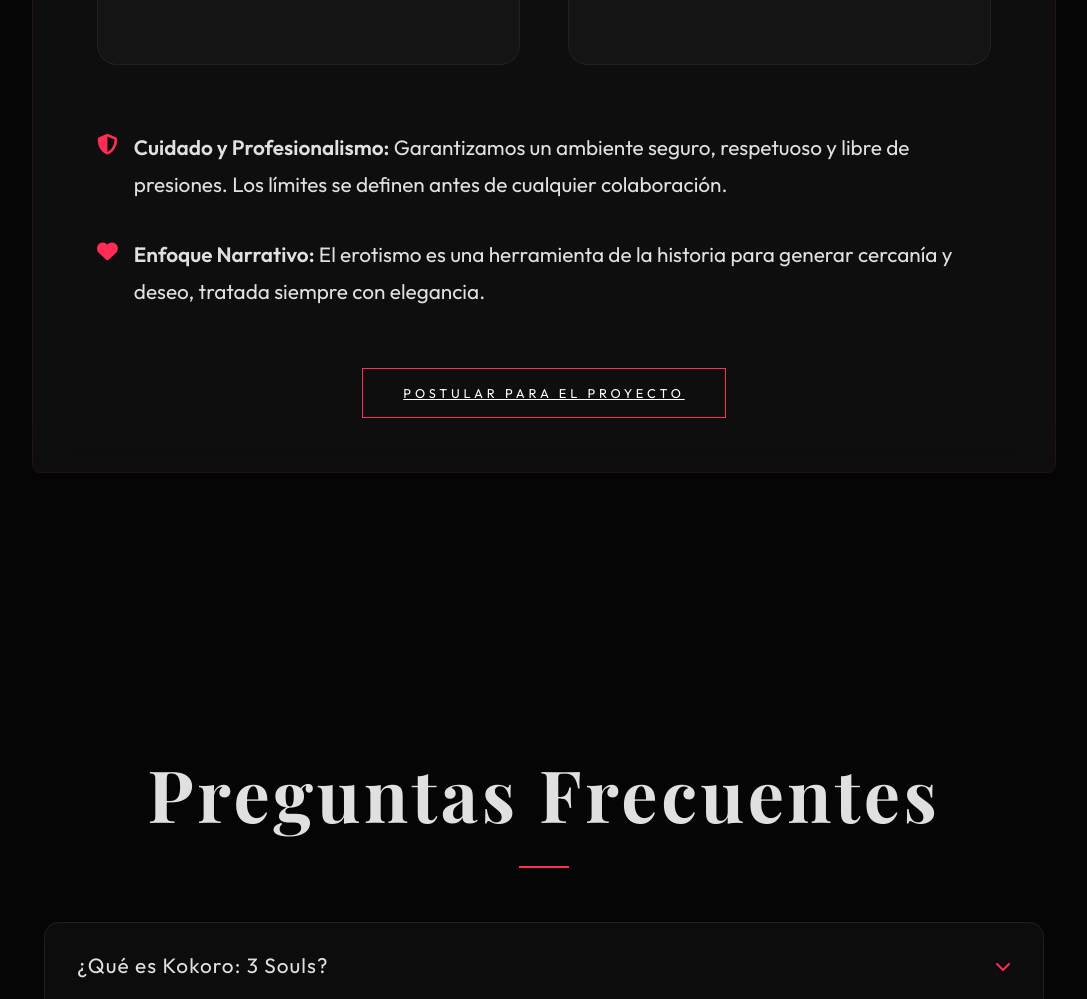
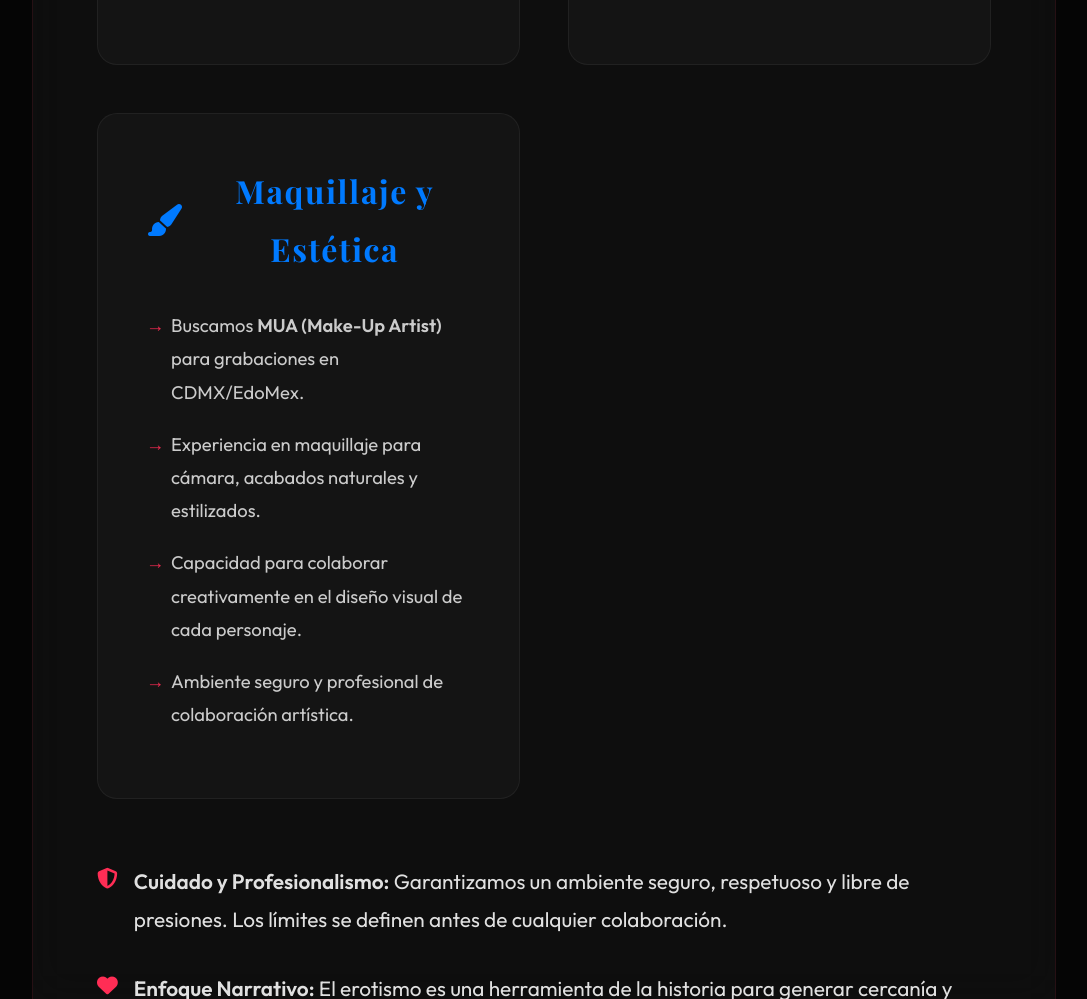
Before and after one commit to Tiboryeah/kokoro-3-souls, a website built with Vite: page index.html in a window 1280 px wide. Shown: the part 6494-7493 px from the top of the page, without its empty margins (96-1183 px from the left). Built offline with nearby package versions, Linux system fonts and the light colour scheme; a web font is replaced by a local one.

Commit message:
feat: add MUA role to landing page

```diff
--- a/index.html
+++ b/index.html
@@ -226,6 +226,15 @@
                                 <li>Enfoque en la conexión emocional continua y el erotismo psicológico.</li>
                             </ul>
                         </div>
+                        <div class="role-category">
+                            <h3><i class="fas fa-paint-brush"></i> Maquillaje y Estética</h3>
+                            <ul>
+                                <li>Buscamos <strong>MUA (Make-Up Artist)</strong> para grabaciones en CDMX/EdoMex.</li>
+                                <li>Experiencia en maquillaje para cámara, acabados naturales y estilizados.</li>
+                                <li>Capacidad para colaborar creativamente en el diseño visual de cada personaje.</li>
+                                <li>Ambiente seguro y profesional de colaboración artística.</li>
+                            </ul>
+                        </div>
                     </div>
 
                     <div class="collab-list">
```
